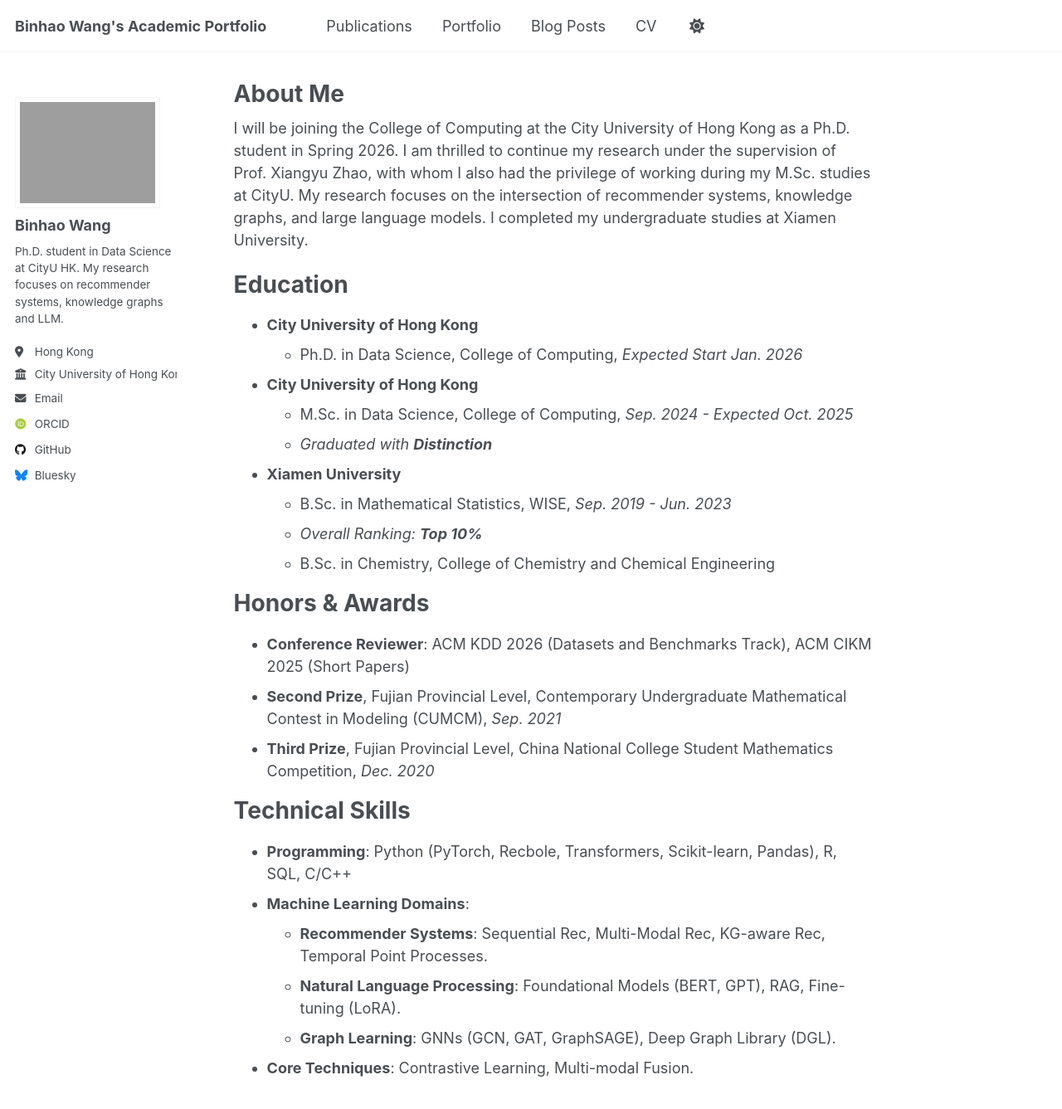
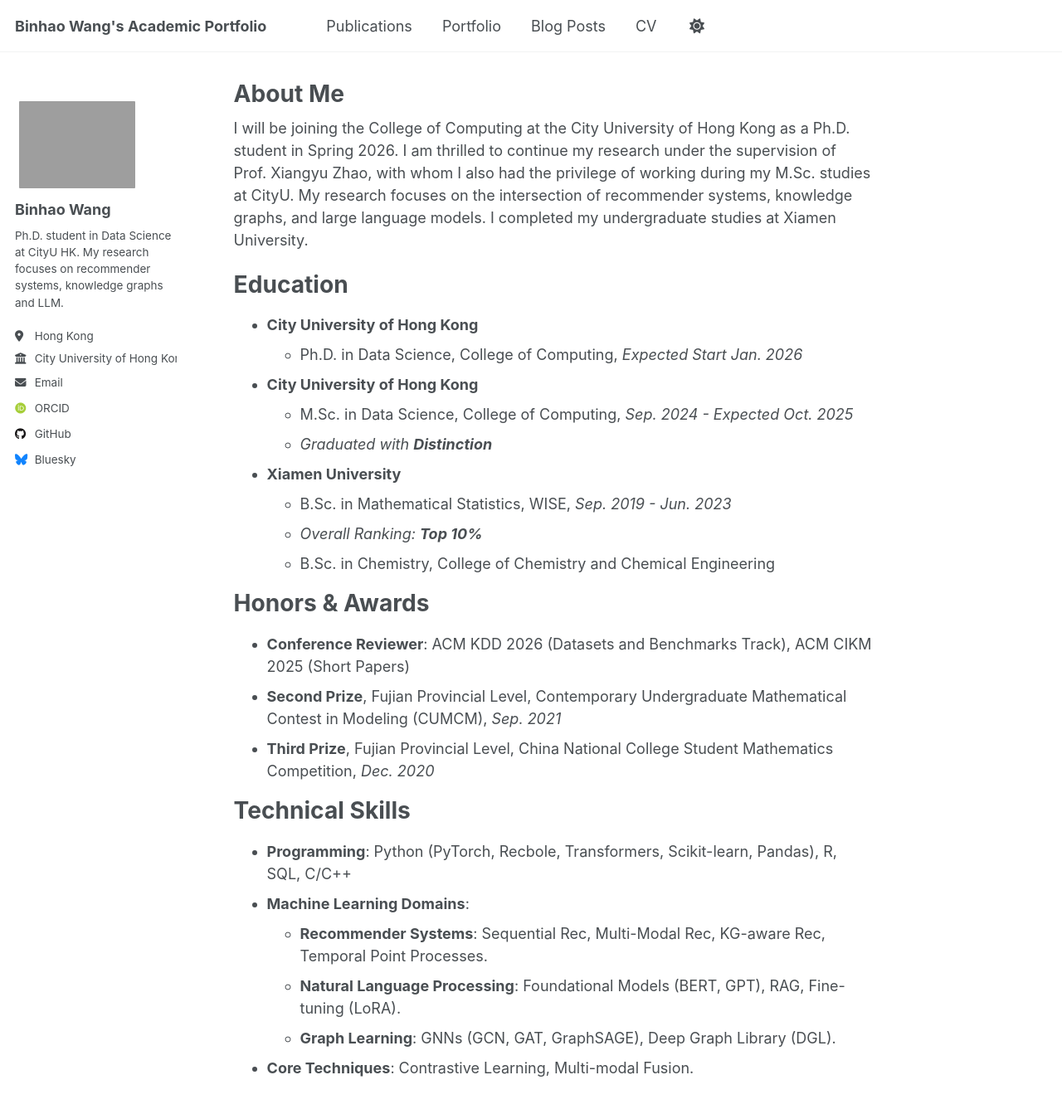
Before and after one commit to BinhaoWang/BinhaoWang.github.io, a Jekyll site: the page built from _pages/about.md, in a window 1280 px wide and 1400 px high. Shown: the top 1337 px of the window at 83% size. Built offline with Jekyll 4.4.1, drawn with Linux system fonts in a browser that asks for light colours; some web fonts are replaced; a script that is not in the unit is left out.

Commit message:
以方代圆

```diff
--- a/_sass/layout/_sidebar.scss
+++ b/_sass/layout/_sidebar.scss
@@ -94,12 +94,12 @@
   }
 
   img {
-    max-width: 175px;
-    border-radius: 0;
+    max-width: 150px;
+    border-radius: 6px;
 
     @include breakpoint($large) {
       padding: 5px;
-      border: 1px solid var(--global-border-color);
+      // border: 1px solid var(--global-border-color);
     }
   }
 }
```
